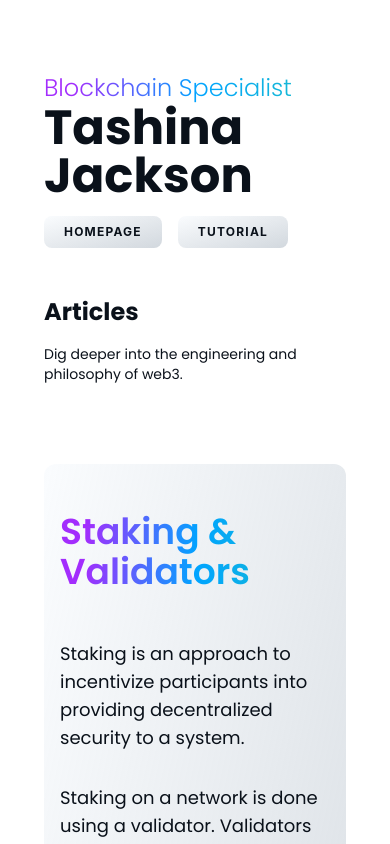
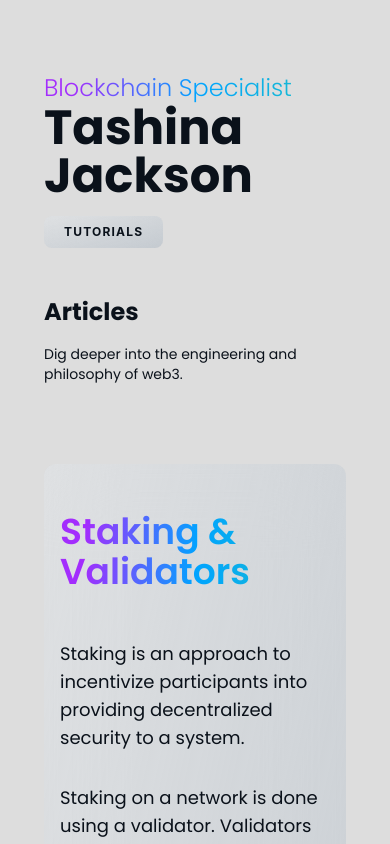
Before and after one commit to 1biest/tashina-cv, a Next.js app: page /articles in a window 390 px wide. Shown: the top 844 px of the page. Built offline with nearby package versions, Linux system fonts and the light colour scheme.

Commit message:
alignment, formatting

```diff
--- a/components/hero.tsx
+++ b/components/hero.tsx
@@ -16,14 +16,14 @@ import YoutubeIcon from "assets/youtube-svgrepo-com.svg"
 const hero = () => {
   return (
     <>
-        <div className='md:max-w-[50%] z-20 relative'>
+        <div className='px-0 sm:px-10 lg:pl-0 md:max-w-[50%] z-20 relative'>
             <Socials />
             <h3 className='text-2xl font-light gradientText'>Blockchain Specialist</h3>
             <h1 className='text-5xl font-bold'>Tashina Jackson</h1>
             <p className='text-sm pt-4'>Tashina is a blockchain protocol specialist motivating professionals to embrace decentralization for an open and accessible future.</p>
-            <div className='flex flex-col sm:flex-row sm:space-x-4'>
+            <div className='flex flex-col mx-[20%] sm:mx-0 sm:flex-row sm:space-x-4'>
               <Link href="/app">
-                <button className='bg-gradient-to-tl from-[rgba(180,190,200,0.6)] to-[rgba(230,240,250,0.2)] backdrop-blur-lg px-5 py-2 rounded-lg mt-5 uppercase font-bold text-xs tracking-widest cursor-pointer'>Tutorial</button>
+                <button className='bg-gradient-to-tl from-[rgba(180,190,200,0.6)] to-[rgba(230,240,250,0.2)] backdrop-blur-lg px-5 py-2 rounded-lg mt-5 uppercase font-bold text-xs tracking-widest cursor-pointer'>Tutorials</button>
               </Link>
               <Link href="/articles">
                 <button className='bg-gradient-to-tl from-[rgba(180,190,200,0.6)] to-[rgba(230,240,250,0.2)] backdrop-blur-lg px-5 py-2 rounded-lg mt-5 uppercase font-bold text-xs tracking-widest cursor-pointer'>Articles</button>
--- a/components/mission.tsx
+++ b/components/mission.tsx
@@ -13,7 +13,7 @@ const mission = () => {
                 </div>
                 <div className='p-8 px-4 lg:px-8 space-y-4 col-span-3'>
                     <h3 className='text-3xl font-semibold text-center md:text-left gradientText'>Self Sovereign</h3>
-                    <p className='text-md text-justify'>True ownership of your assets. Nothing stands between you and your digital posessions on the blockchian. You have full control to manage your wealth.</p>
+                    <p className='text-md text-left'>True ownership of your assets. Nothing stands between you and your digital posessions on the blockchian. You have full control to manage your wealth.</p>
                 </div>
             </div>
             <div className='md:-translate-x-20 grid grid-cols-1 md:grid-cols-4 items-center justify-between mt-10 px-4 md:px-20 bg-gradient-to-r from-[rgba(180,190,200,0.6)] to-[rgba(230,240,250,0.2)] backdrop-blur-2xl rounded-xl'>
@@ -31,7 +31,7 @@ const mission = () => {
                 </div>
                 <div className='p-8 px-4 lg:px-8 space-y-4 col-span-3'>
                     <h3 className='text-3xl font-semibold text-center md:text-left gradientText'>Censorship Resistant</h3>
-                    <p className='text-md text-justify'>This technology is censorship resistant. Nobody has the authority to alter your right to be a part of this new world. It is accessible to all, including you, so lets get started!</p>
+                    <p className='text-md text-left'>This technology is censorship resistant. Nobody has the authority to alter your right to be a part of this new world. It is accessible to all, including you, so lets get started!</p>
                 </div>
             </div>
         </div>
--- a/data/lessons.json
+++ b/data/lessons.json
@@ -19,19 +19,5 @@
     "thumb": "/thumbnails/video-icon.svg",
     "desc": "Start staking your tokens to receive rewards.",
     "link": "Watch Now"
-  },
-  {
-    "id": 4,
-    "title": "Swap with Osmosis",
-    "thumb": "/thumbnails/video-icon.svg",
-    "desc": "Swap between different assets on a decentralized exchange.",
-    "link": "Watch Now"
-  },
-  {
-    "id": 5,
-    "title": "Supply a Liquidity Pool",
-    "thumb": "/thumbnails/video-icon.svg",
-    "desc": "Provide to a liquidity pool and gain rewards on trades.",
-    "link": "Watch Now"
   }
 ]
--- a/pages/app.tsx
+++ b/pages/app.tsx
@@ -14,12 +14,14 @@ export default function Home() {
           <link rel="icon" href="/favicon.ico" />
         </Head>
         <div className='justify-self-center max-w-6xl w-full m-10 p-1 pb-80 pt-8 space-y-20'>
-          <div className='md:max-w-[50%] z-20 relative'>
-              <div className='space-x-4'>
-                  <Link href="/">
-                      <button
-                      className='bg-gradient-to-tl from-[rgba(180,190,200,0.6)] to-[rgba(230,240,250,0.2)] backdrop-blur-lg px-5 py-2 rounded-lg uppercase font-bold text-xs tracking-widest cursor-pointer'>Homepage</button>
-                  </Link>
+          <div className='lg:max-w-[50%] z-20 relative'>
+                <Link href="/">
+                  <div className='cursor-pointer'>
+                    <h3 className='text-2xl font-light gradientText'>Blockchain Specialist</h3>
+                    <h1 className='text-5xl font-bold'>Tashina Jackson</h1>
+                  </div>
+                </Link>
+              <div className='flex space-x-4 mt-4'>
                   <Link href="articles">
                       <button
                       className='bg-gradient-to-tl from-[rgba(180,190,200,0.6)] to-[rgba(230,240,250,0.2)] backdrop-blur-lg px-5 py-2 rounded-lg uppercase font-bold text-xs tracking-widest cursor-pointer'>Articles</button>
@@ -31,6 +33,13 @@ export default function Home() {
               </div>
           </div>
         </div>
+          <>
+            <div className='absolute -z-10 w-[400%] md:w-full min-h-full mix-blend-darken'>
+              <video autoPlay loop muted className="opacity-50 absolute -z-10 scale-[300%] md:scale-[180%] -right-[200px] md:left-0 md:translate-x-[200px] translate-y-[1400px] md:translate-y-[300px]">
+                <source src='/tashina-cv-bg-light.mp4' type="video/mp4" />
+              </video>
+            </div>
+          </>
       </div>
     </div>
   )
--- a/pages/articles.jsx
+++ b/pages/articles.jsx
@@ -14,17 +14,17 @@ export default function Home() {
             <link rel="icon" href="/favicon.ico" />
           </Head>
           <div className='justify-self-center max-w-6xl w-full m-10 p-1 pb-80 pt-8 space-y-20'>
-            <div className='md:max-w-[50%] z-20 relative'>
-              <h3 className='text-2xl font-light gradientText'>Blockchain Specialist</h3>
-              <h1 className='text-5xl font-bold'>Tashina Jackson</h1>
-                <div className='space-x-4 mt-4'>
-                    <Link href="/">
-                        <button
-                        className='bg-gradient-to-tl from-[rgba(180,190,200,0.6)] to-[rgba(230,240,250,0.2)] backdrop-blur-lg px-5 py-2 rounded-lg uppercase font-bold text-xs tracking-widest cursor-pointer'>Homepage</button>
-                    </Link>
+            <div className='lg:max-w-[50%] z-20 relative'>
+                <Link href="/">
+                  <div className='cursor-pointer'>
+                    <h3 className='text-2xl font-light gradientText'>Blockchain Specialist</h3>
+                    <h1 className='text-5xl font-bold'>Tashina Jackson</h1>
+                  </div>
+                </Link>
+                <div className='flex space-x-4 mt-4'>
                     <Link href="app">
                         <button
-                        className='bg-gradient-to-tl from-[rgba(180,190,200,0.6)] to-[rgba(230,240,250,0.2)] backdrop-blur-lg px-5 py-2 rounded-lg uppercase font-bold text-xs tracking-widest cursor-pointer'>Tutorial</button>
+                        className='bg-gradient-to-tl from-[rgba(180,190,200,0.6)] to-[rgba(230,240,250,0.2)] backdrop-blur-lg px-5 py-2 rounded-lg uppercase font-bold text-xs tracking-widest cursor-pointer'>Tutorials</button>
                     </Link>
                 </div>
                 <h1 className='text-2xl font-bold mt-12'>Articles</h1>
@@ -44,17 +44,17 @@ export default function Home() {
             </>
           </div>
           <>
-            <div className='absolute -z-10 w-[400%] md:w-full min-h-full contrast-125 mix-blend-multiply grayscale-[50%]'>
+            <div className='absolute -z-10 w-[400%] md:w-full min-h-full mix-blend-darken grayscale-[50%]'>
               <video autoPlay loop muted className="absolute -z-10 scale-[300%] md:scale-[180%] -right-[200px] md:left-0 md:translate-x-[200px] translate-y-[1400px] md:translate-y-[300px]">
                 <source src='/tashina-cv-bg-light.mp4' type="video/mp4" />
               </video>
             </div>
-            <div className='absolute -z-10 w-[400%] sm:w-full min-h-full contrast-125 mix-blend-multiply grayscale-[50%}'>
+            <div className='absolute -z-10 w-[400%] sm:w-full min-h-full mix-blend-darken grayscale-[50%}'>
               <video autoPlay loop muted className="absolute -z-10 scale-[180%] -right-[200px] md:left-0 translate-x-[100px] md:translate-x-[200px] translate-y-[2800px] md:translate-y-[2300px]">
                 <source src='/tashina-cv-bg-light.mp4' type="video/mp4" />
               </video>
             </div>
-            <div className='absolute -z-10 w-[400%] sm:w-full min-h-full contrast-125 mix-blend-multiply grayscale-[50%] translate-x-200'>
+            <div className='absolute -z-10 w-[400%] sm:w-full min-h-full mix-blend-darken grayscale-[50%] translate-x-200'>
               <video autoPlay loop muted className="absolute rotate-180 -z-10 scale-[180%] translate-x-200 md:translate-x-[600px] translate-y-[6000px] md:translate-y-[3200px]">
                 <source src='/tashina-cv-bg-light.mp4' type="video/mp4" />
               </video>
--- a/pages/index.tsx
+++ b/pages/index.tsx
@@ -21,17 +21,17 @@ export default function Home() {
             <About />
           </div>
           <>
-            <div className='absolute -z-10 w-[400%] md:w-full min-h-full mix-blend-multiply grayscale-[50%]'>
+            <div className='absolute -z-10 w-[400%] md:w-full min-h-full mix-blend-darken grayscale-[50%]'>
               <video autoPlay loop muted className="absolute -z-10 scale-[300%] md:scale-[180%] -right-[200px] md:left-0 md:translate-x-[200px] translate-y-[1400px] md:translate-y-[300px]">
                 <source src='/tashina-cv-bg-light.mp4' type="video/mp4" />
               </video>
             </div>
-            <div className='absolute -z-10 w-[400%] sm:w-full min-h-full mix-blend-multiply grayscale-[50%}'>
+            <div className='absolute -z-10 w-[400%] sm:w-full min-h-full mix-blend-darken grayscale-[50%}'>
               <video autoPlay loop muted className="absolute -z-10 scale-[180%] -right-[200px] md:left-0 translate-x-[100px] md:translate-x-[200px] translate-y-[2800px] md:translate-y-[2300px]">
                 <source src='/tashina-cv-bg-light.mp4' type="video/mp4" />
               </video>
             </div>
-            <div className='absolute -z-10 w-[400%] sm:w-full min-h-full mix-blend-multiply grayscale-[50%] translate-x-200'>
+            <div className='absolute -z-10 w-[400%] sm:w-full min-h-full mix-blend-darken grayscale-[50%] translate-x-200'>
               <video autoPlay loop muted className="absolute rotate-180 -z-10 scale-[180%] translate-x-200 md:translate-x-[600px] translate-y-[6000px] md:translate-y-[3200px]">
                 <source src='/tashina-cv-bg-light.mp4' type="video/mp4" />
               </video>
--- a/styles/globals.css
+++ b/styles/globals.css
@@ -12,13 +12,13 @@ body {
 @media (prefers-color-scheme: dark) {
   body {
     color: #0a111a;
-    background: #fff;
+    background: #ddd;
   }
 }
 @media (prefers-color-scheme: light) {
   body {
     color: #0a111a;
-    background: #fff;
+    background: #ddd;
   }
 }
 
```
Also changed, not shown: 1 other file (tests, documents, lock files or other folders).
